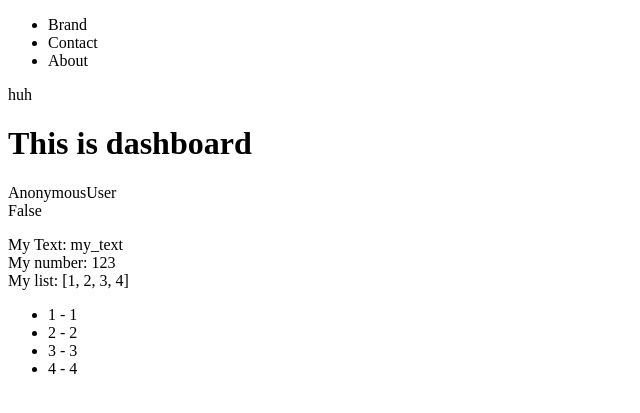
After one commit to rathanDev/django, a Django app: page /dashboard/ in a window 1280 px wide. The commit adds this page. Shown: the top 413 px of the page, without its empty margins (0-640 px from the left). Run offline with Django 3.2, Linux system fonts and the light colour scheme.

Commit message:
Use context

```diff
--- a/starter/pages/views.py
+++ b/starter/pages/views.py
@@ -13,3 +13,12 @@ def about_view(request, *args, **kwargs):
 
 def contact_view(*args, **kwargs):
     return HttpResponse("<h2>Contact Page</h2>")
+
+
+def dashboard_view(request, *args, **kwargs):
+    my_context = {
+        "my_text": "my_text",
+        "my_number": 123,
+        "my_list": [1,2,3,4]
+    }
+    return render(request, "dashboard.html", my_context)
--- a/starter/starter/urls.py
+++ b/starter/starter/urls.py
@@ -17,11 +17,12 @@ from django.contrib import admin
 from django.urls import path
 
 # from pages import views
-from pages.views import home_view, contact_view, about_view
+from pages.views import home_view, contact_view, about_view, dashboard_view
 
 urlpatterns = [
     path('', home_view, name='home'),
     path('contact/', contact_view),
     path('about/', about_view),
+    path('dashboard/', dashboard_view),
     path('admin/', admin.site.urls),
 ]
--- a/starter/templates/about.html
+++ b/starter/templates/about.html
@@ -1,3 +1,5 @@
-{% extends 'base.html' %}
+<!-- {% extends 'base.html' %} -->
 
 <h1>About View Template</h1>
+
+{{ my_text }} - {{ my_number }}
--- a/starter/templates/base.html
+++ b/starter/templates/base.html
@@ -10,6 +10,8 @@
 
     {% include 'navbar.html' %}
 
+    huh
+
     {% block content %}
     replace me
     {% endblock %}
--- /dev/null
+++ b/starter/templates/dashboard.html
@@ -0,0 +1,25 @@
+{% extends 'base.html' %}
+
+abcd
+<!-- {{my_text}} -->
+
+{% block content %}
+
+<h1>This is dashboard</h1>
+{{request.user}} <br>
+{{request.user.is_authenticated}}
+
+<p></p>
+My Text: {{ my_text }} <br>
+My number: {{ my_number }} <br>
+My list: {{ my_list }}
+
+<ul>
+    {% for item in my_list %}
+        <li>
+            {{ forloop.counter }} - {{ item }}
+        </li>
+    {% endfor %}
+</ul>
+
+{% endblock %}
```
Also changed, not shown: starter/draft.md (+6 -0 lines).
